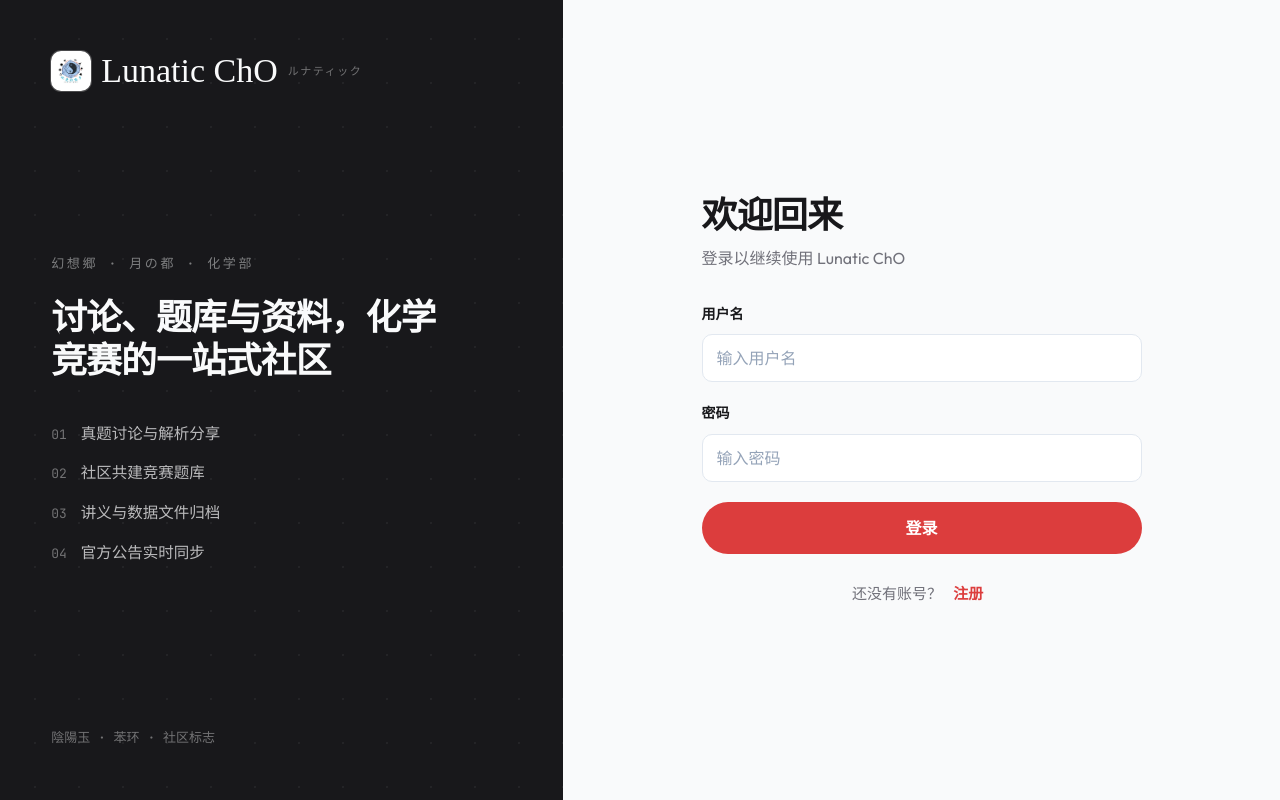
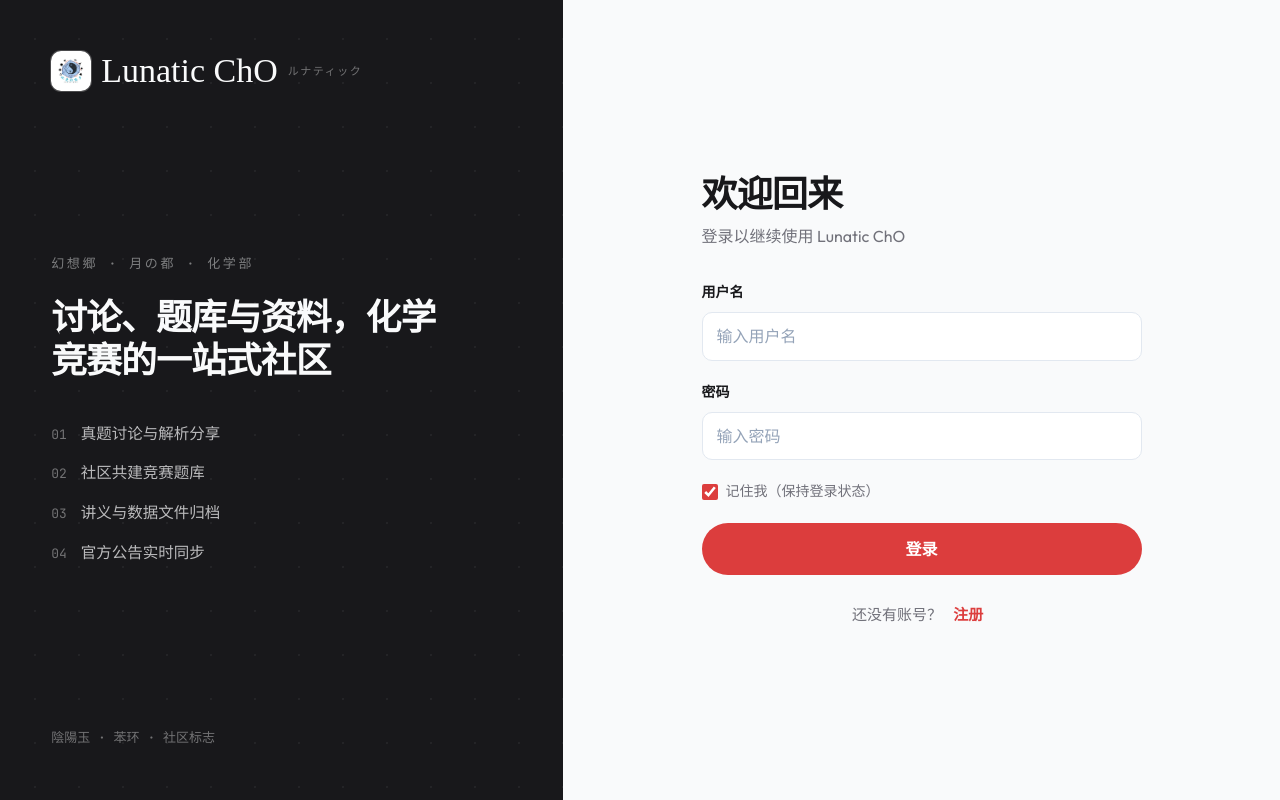
Before and after one commit to Lisk809/lc, a Vue app: page /auth/login in a window 1280 px wide. Built offline with nearby package versions, Linux system fonts and the light colour scheme; a web font is replaced by a local one.

Commit message:
feat(auth): add remember-me option to login

```diff
--- a/src/stores/user.ts
+++ b/src/stores/user.ts
@@ -27,15 +27,43 @@ const initialState = (): UserState => ({
   isAdmin: false,
 })
 
+// ---------- 会话持久化 ----------
+// 「记住我」勾选 → localStorage（跨会话保持登录）；未勾选 → sessionStorage（关浏览器即失效）
+const STORAGE_KEY = 'lunacho-user'
+const REMEMBER_KEY = 'lunacho-remember'
+
+function readPersistedUser(): Partial<UserState> {
+  const raw = localStorage.getItem(STORAGE_KEY) ?? sessionStorage.getItem(STORAGE_KEY)
+  if (!raw) return {}
+  try {
+    return JSON.parse(raw) as Partial<UserState>
+  } catch {
+    return {}
+  }
+}
+
+function persistUser(state: UserState, remember: boolean) {
+  const { token, id, username, email, avatar, bio, createdAt, badges, isAdmin } = state
+  const data = JSON.stringify({ token, id, username, email, avatar, bio, createdAt, badges, isAdmin })
+  ;(remember ? localStorage : sessionStorage).setItem(STORAGE_KEY, data)
+  if (!remember) localStorage.removeItem(STORAGE_KEY)
+  localStorage.setItem(REMEMBER_KEY, remember ? '1' : '0')
+}
+
+/** 上次登录是否勾选了「记住我」（登录表单勾选框默认值） */
+export function getRememberPref(): boolean {
+  return localStorage.getItem(REMEMBER_KEY) !== '0'
+}
+
 export const useUserStore = defineStore('user', {
-  state: initialState,
+  state: () => ({ ...initialState(), ...readPersistedUser() }),
   getters: {
     isLoggedIn: (state) => Boolean(state.token),
     displayName: (state) => state.username || state.email || '访客',
   },
   actions: {
-    /** 登录：保存 token 与基础信息，并拉取完整资料 */
-    async login(payload: LoginPayload) {
+    /** 登录：remember=true 时跨会话保持登录，否则仅本次会话有效 */
+    async login(payload: LoginPayload, remember = true) {
       const res = await apiLogin(payload)
       this.token = res.token
       this.id = res.user.id
@@ -46,9 +74,10 @@ export const useUserStore = defineStore('user', {
       } catch {
         // 资料拉取失败不阻断登录（基础信息已就绪）
       }
+      persistUser(this.$state, remember)
     },
 
-    /** 注册成功后自动登录 */
+    /** 注册成功后自动登录（默认记住） */
     async register(payload: RegisterPayload) {
       await apiRegister(payload)
       await this.login({ username: payload.username, password: payload.password })
@@ -74,10 +103,9 @@ export const useUserStore = defineStore('user', {
     },
 
     logout() {
+      localStorage.removeItem(STORAGE_KEY)
+      sessionStorage.removeItem(STORAGE_KEY)
       this.$reset()
     },
   },
-  persist: {
-    key: 'lunacho-user',
-  },
 })
--- a/src/views/auth/LoginView.vue
+++ b/src/views/auth/LoginView.vue
@@ -2,7 +2,7 @@
 import { reactive, ref } from 'vue'
 import { useRoute, useRouter } from 'vue-router'
 import type { AxiosError } from 'axios'
-import { useUserStore } from '@/stores/user'
+import { useUserStore, getRememberPref } from '@/stores/user'
 import type { ApiErrorBody } from '@/types'
 import BaseInput from '@/components/atoms/BaseInput.vue'
 import BaseButton from '@/components/atoms/BaseButton.vue'
@@ -12,6 +12,7 @@ const router = useRouter()
 const user = useUserStore()
 
 const form = reactive({ username: '', password: '' })
+const remember = ref(getRememberPref())
 const error = ref('')
 const loading = ref(false)
 
@@ -23,7 +24,7 @@ async function submit() {
   loading.value = true
   error.value = ''
   try {
-    await user.login({ username: form.username.trim(), password: form.password })
+    await user.login({ username: form.username.trim(), password: form.password }, remember.value)
     const redirect = typeof route.query.redirect === 'string' ? route.query.redirect : '/'
     router.push(redirect)
   } catch (e) {
@@ -56,6 +57,11 @@ async function submit() {
         placeholder="输入密码"
         autocomplete="current-password"
       />
+
+      <label :class="$style.remember">
+        <input v-model="remember" type="checkbox" :class="$style.rememberBox" />
+        <span>记住我（保持登录状态）</span>
+      </label>
 
       <div v-if="error" :class="$style.formError" role="alert">
         <svg viewBox="0 0 24 24" fill="none" stroke="currentColor" stroke-width="2" stroke-linecap="round" stroke-linejoin="round" aria-hidden="true"><path d="m21.73 18-8-14a2 2 0 0 0-3.48 0l-8 14A2 2 0 0 0 4 21h16a2 2 0 0 0 1.73-3Z" /><path d="M12 9v4" /><path d="M12 17h.01" /></svg>
@@ -97,6 +103,29 @@ async function submit() {
   gap: 1.25rem;
 }
 
+.remember {
+  display: inline-flex;
+  align-items: center;
+  gap: 0.5rem;
+  width: fit-content;
+  color: var(--c-steel);
+  font-size: 0.875rem;
+  cursor: pointer;
+  user-select: none;
+
+  &:hover {
+    color: var(--c-ink);
+  }
+}
+
+.rememberBox {
+  width: 16px;
+  height: 16px;
+  margin: 0;
+  accent-color: var(--c-accent);
+  cursor: pointer;
+}
+
 .formError {
   display: flex;
   align-items: center;
```
